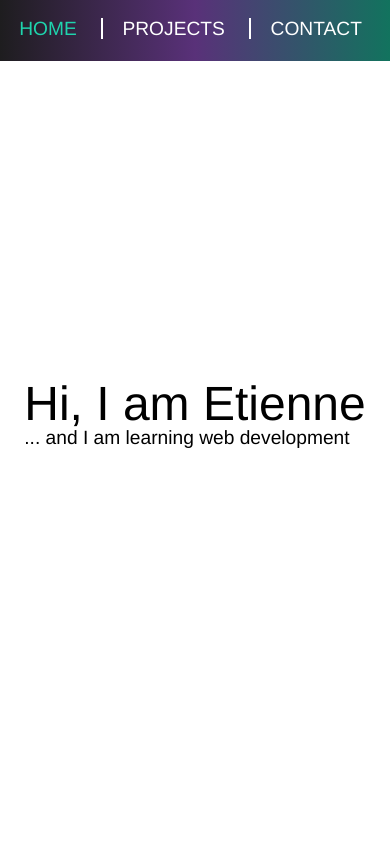
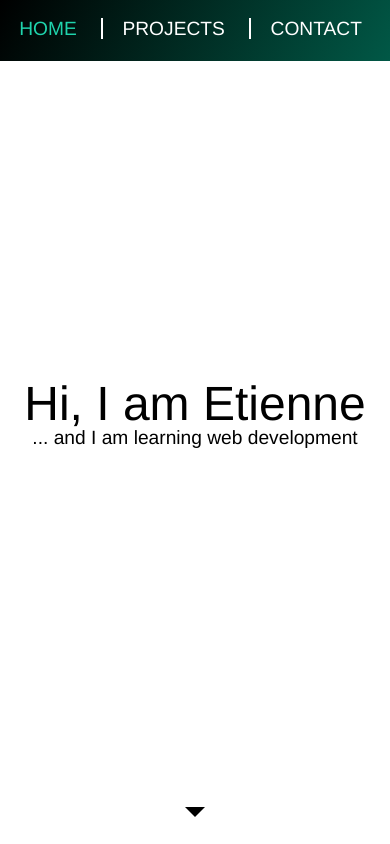
Before and after one commit to etienne-bourganel/personal_portfolio, a plain HTML site: page index.html in a window 390 px wide. Shown: the top 844 px of the page. Drawn offline with Linux system fonts and the light colour scheme.

Commit message:
Fix layout issue with firefox and add media query for larger screens layout

```diff
--- a/css/master.css
+++ b/css/master.css
@@ -17,8 +17,8 @@ h2 {
 .navbar,
 .footer {
     /* background-color: #333; */
-    background: rgb(30, 29, 31);
-    background: linear-gradient(90deg, rgba(30, 29, 31, 1) 0%, rgba(89, 49, 121, 1) 50%, rgba(18, 115, 94, 1) 100%);
+    background: rgb(0, 0, 0);
+    background: linear-gradient(120deg, rgba(0, 0, 0, 1) 0%, rgba(1, 88, 70, 1) 100%);
     font-size: 1.2em;
     height: 2.2em;
     padding-top: 1em;
@@ -85,6 +85,7 @@ h2 {
 .contact {
     bottom: 0;
     margin: 0 auto;
+    text-align: center;
     width: fit-content;
 }
 
@@ -102,12 +103,24 @@ h2 {
 .welcome-text-box {
     height: fit-content;
     margin: 45vh auto;
+    text-align: center;
     width: fit-content;
 }
 
+.welcome:after {
+    border: 10px solid ;
+    border-color: #000 transparent transparent transparent;
+    bottom: 2vh;
+    color: #000;
+    content: "";
+    height: 0;
+    left: 50%;
+    position: absolute;
+    transform: translate(-50%, 0);
+    width: 0;
+}
+
 /* PROJECTS STYLES */
-
-
 
 .projects-box {
     display: flex;
@@ -182,8 +195,8 @@ h2 {
 
 /* MEDIA QUERIES */
 
-/* @media only screen and (min-width: 600px) {
-    body {
-        background-color: lightblue;
+@media only screen and (min-width: 1550px) {
+    .projects-box {
+        max-width: 100%;
     }
-} */
+}
--- a/index.html
+++ b/index.html
@@ -37,9 +37,7 @@
 			<div class="projects-box">
 				<div class="project-tile">
 					<div class="project-title-box">
-						<h3 class="project-title">
-							Calculator (html/css/js)
-						</h3>
+						<h3 class="project-title">Calculator (html/css/js)</h3>
 					</div>
 
 					<a
@@ -63,7 +61,7 @@
 				</div>
 				<div class="project-tile">
 					<div class="project-title-box">
-						<h3 class="project-title">Tribute Pages (html/css)</h3>
+						<h3 class="project-title">Tribute Page (html/css)</h3>
 					</div>
 
 					<a
```
